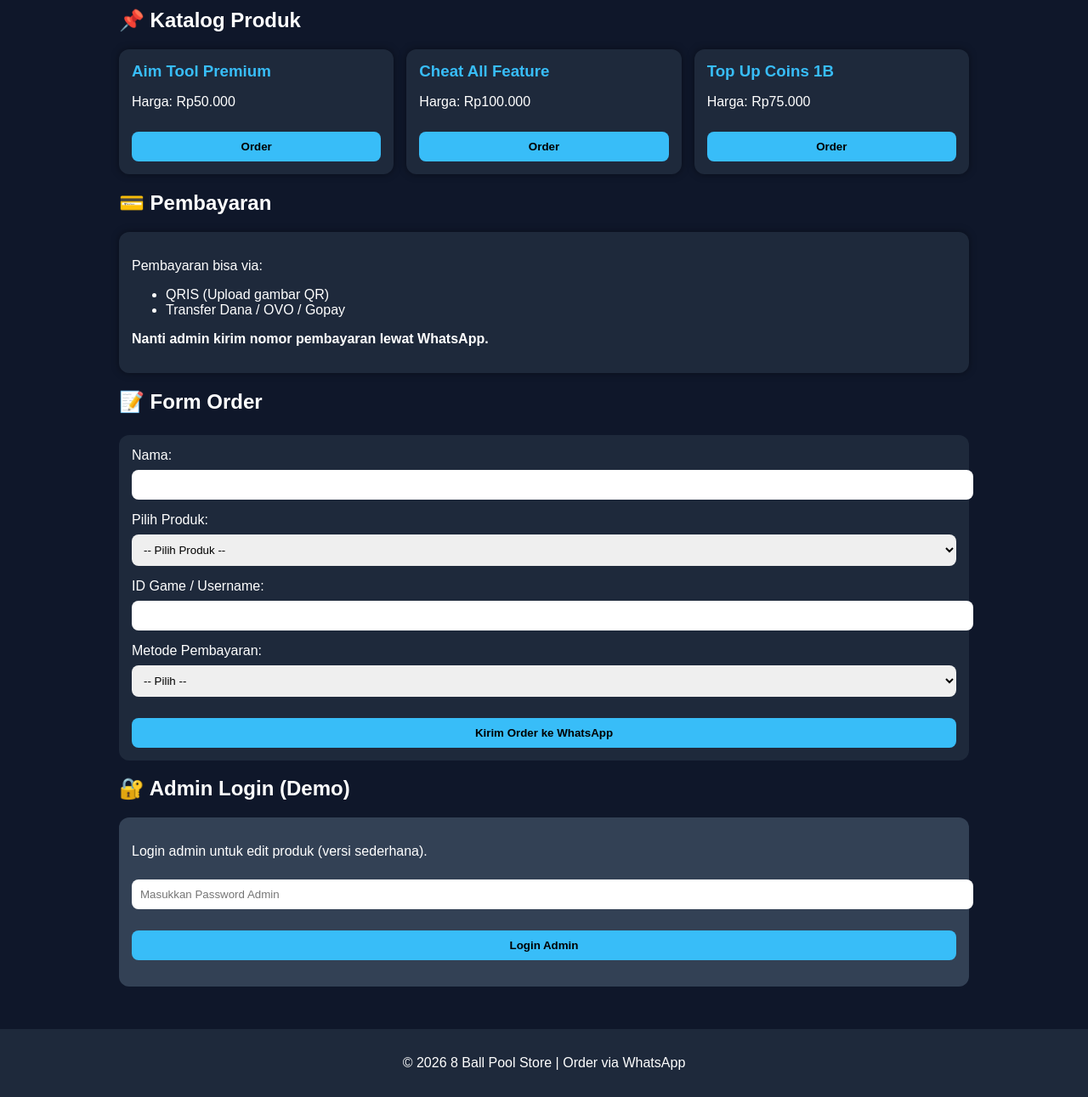
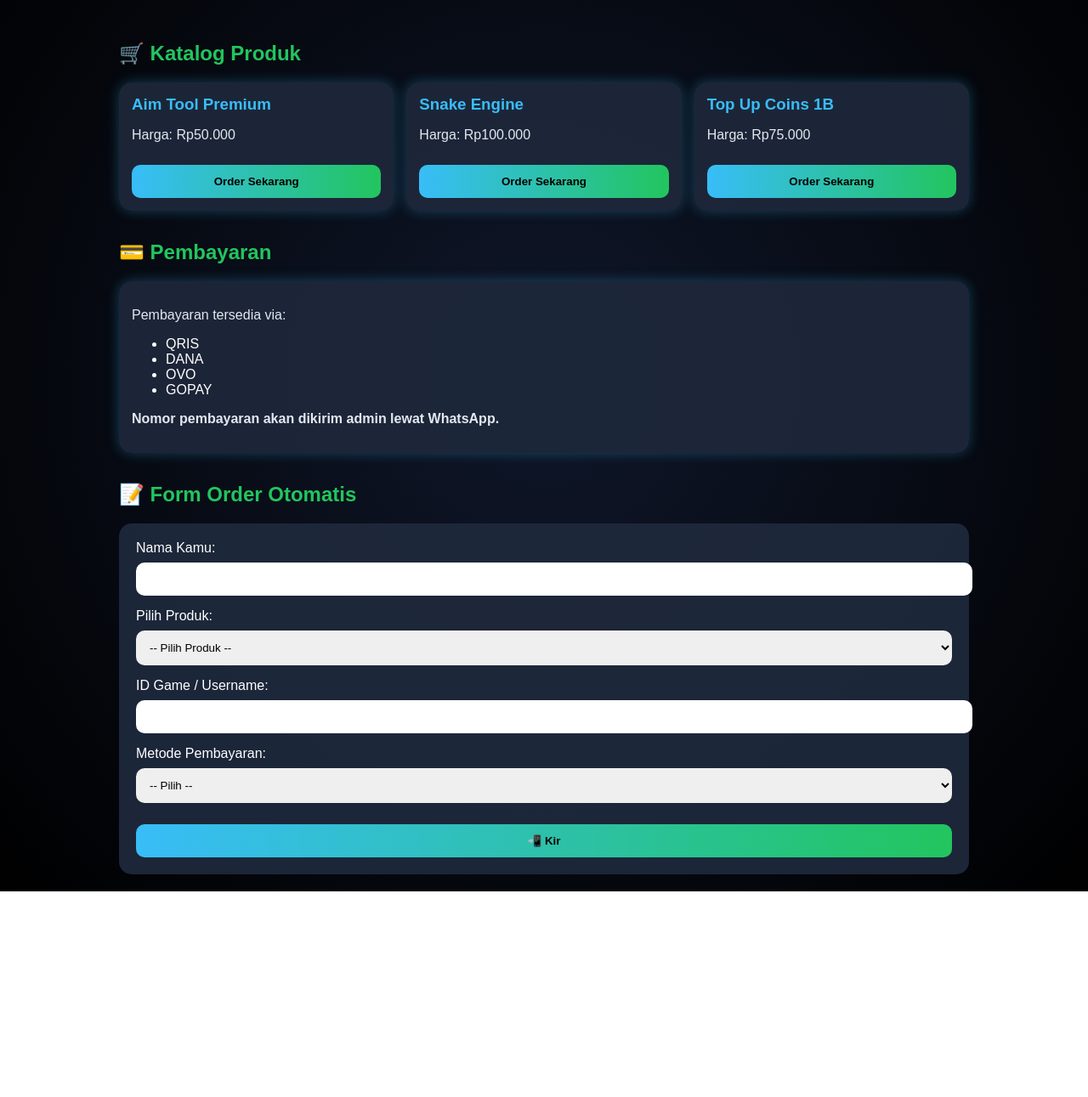
Before and after one commit to firsyahsyah123/FIRSTORE8BALLPOOL, a plain HTML site: page index.html in a window 1280 px wide. Shown: the part 158-1449 px from the top of the page at 85% size. After the commit the page ends 1207 px from the top, so only its background shows below. Drawn offline with Linux system fonts and the light colour scheme.

Commit message:
Add files via upload

```diff
--- a/index.html
+++ b/index.html
@@ -4,129 +4,171 @@
   <meta charset="UTF-8" />
   <meta name="viewport" content="width=device-width, initial-scale=1.0"/>
   <title>8 Ball Pool Store</title>
+
   <style>
     body {
+      margin: 0;
       font-family: Arial, sans-serif;
-      margin: 0;
-      background: #0f172a;
+      background: radial-gradient(circle, #0f172a, #000);
       color: white;
     }
+
     header {
-      padding: 20px;
       text-align: center;
-      background: #1e293b;
+      padding: 30px;
+      background: #111827;
+      border-bottom: 3px solid #38bdf8;
     }
+
     header h1 {
+      font-size: 2.5em;
       margin: 0;
       color: #38bdf8;
     }
+
+    header p {
+      margin-top: 8px;
+      color: #cbd5e1;
+    }
+
     .container {
-      padding: 20px;
       max-width: 1000px;
       margin: auto;
+      padding: 20px;
     }
+
+    h2 {
+      margin-top: 35px;
+      color: #22c55e;
+    }
+
     .products {
       display: grid;
-      grid-template-columns: repeat(auto-fit, minmax(220px, 1fr));
+      grid-template-columns: repeat(auto-fit, minmax(230px, 1fr));
       gap: 15px;
     }
+
     .card {
-      background: #1e293b;
+      background: rgba(30, 41, 59, 0.9);
       padding: 15px;
-      border-radius: 12px;
-      box-shadow: 0 0 10px rgba(0,0,0,0.4);
+      border-radius: 15px;
+      box-shadow: 0 0 15px rgba(56,189,248,0.3);
+      transition: 0.2s;
     }
+
+    .card:hover {
+      transform: scale(1.03);
+    }
+
     .card h3 {
       margin: 0;
       color: #38bdf8;
     }
+
+    .card p {
+      color: #e2e8f0;
+    }
+
     button {
-      padding: 10px;
       width: 100%;
+      padding: 12px;
+      margin-top: 10px;
       border: none;
-      border-radius: 8px;
-      margin-top: 10px;
+      border-radius: 10px;
       cursor: pointer;
-      background: #38bdf8;
       font-weight: bold;
+      background: linear-gradient(90deg, #38bdf8, #22c55e);
+      color: black;
     }
+
     button:hover {
-      background: #0ea5e9;
+      opacity: 0.85;
     }
+
     form {
-      margin-top: 25px;
-      background: #1e293b;
-      padding: 15px;
-      border-radius: 12px;
+      background: rgba(30, 41, 59, 0.95);
+      padding: 20px;
+      border-radius: 15px;
+      margin-top: 15px;
     }
+
     input, select {
       width: 100%;
-      padding: 10px;
+      padding: 12px;
       margin-top: 8px;
       margin-bottom: 15px;
-      border-radius: 8px;
+      border-radius: 10px;
       border: none;
+      outline: none;
     }
+
     footer {
       text-align: center;
       padding: 15px;
-      background: #1e293b;
-      margin-top: 30px;
+      background: #111827;
+      margin-top: 40px;
+      border-top: 2px solid #38bdf8;
     }
-    .login-box {
-      margin-top: 20px;
-      background: #334155;
+
+    .admin-box {
+      background: rgba(51, 65, 85, 0.9);
       padding: 15px;
-      border-radius: 12px;
+      border-radius: 15px;
     }
   </style>
 </head>
+
 <body>
 
 <header>
   <h1>🎱 8 Ball Pool Store</h1>
-  <p>Jual Cheat / Aim Tool / Coin Top Up Aman & Cepat</p>
+  <p>Jual Cheat • Aim Tool • Top Up Coins Aman & Cepat</p>
 </header>
 
 <div class="container">
 
   <!-- Produk -->
-  <h2>📌 Katalog Produk</h2>
-  <div class="products" id="productList">
+  <h2>🛒 Katalog Produk</h2>
+  <div class="products">
+
     <div class="card">
       <h3>Aim Tool Premium</h3>
       <p>Harga: Rp50.000</p>
-      <button onclick="selectProduct('Aim Tool Premium')">Order</button>
+      <button onclick="selectProduct('Aim Tool Premium')">Order Sekarang</button>
     </div>
 
     <div class="card">
-      <h3>Cheat All Feature</h3>
+      <h3>Snake Engine</h3>
       <p>Harga: Rp100.000</p>
-      <button onclick="selectProduct('Cheat All Feature')">Order</button>
+      <button onclick="selectProduct('Cheat All Feature')">Order Sekarang</button>
     </div>
 
     <div class="card">
       <h3>Top Up Coins 1B</h3>
       <p>Harga: Rp75.000</p>
-      <button onclick="selectProduct('Top Up Coins 1B')">Order</button>
+      <button onclick="selectProduct('Top Up Coins 1B')">Order Sekarang</button>
     </div>
+
   </div>
 
   <!-- Pembayaran -->
   <h2>💳 Pembayaran</h2>
   <div class="card">
-    <p>Pembayaran bisa via:</p>
+    <p>Pembayaran tersedia via:</p>
     <ul>
-      <li>QRIS (Upload gambar QR)</li>
-      <li>Transfer Dana / OVO / Gopay</li>
+      <li>QRIS</li>
+      <li>DANA</li>
+      <li>OVO</li>
+      <li>GOPAY</li>
     </ul>
-    <p><b>Nanti admin kirim nomor pembayaran lewat WhatsApp.</b></p>
+    <p><b>Nomor pembayaran akan dikirim admin lewat WhatsApp.</b></p>
   </div>
 
   <!-- Form Order -->
-  <h2>📝 Form Order</h2>
+  <h2>📝 Form Order Otomatis</h2>
+
   <form onsubmit="sendWhatsApp(event)">
-    <label>Nama:</label>
+    <label>Nama Kamu:</label>
     <input type="text" id="name" required>
 
     <label>Pilih Produk:</label>
@@ -149,66 +191,4 @@
       <option>GOPAY</option>
     </select>
 
-    <button type="submit">Kirim Order ke WhatsApp</button>
-  </form>
-
-  <!-- Admin Login -->
-  <h2>🔐 Admin Login (Demo)</h2>
-  <div class="login-box">
-    <p>Login admin untuk edit produk (versi sederhana).</p>
-
-    <input type="password" id="adminPass" placeholder="Masukkan Password Admin">
-    <button onclick="adminLogin()">Login Admin</button>
-
-    <p id="adminStatus"></p>
-  </div>
-
-</div>
-
-<footer>
-  <p>© 2026 8 Ball Pool Store | Order via WhatsApp</p>
-</footer>
-
-<script>
-  let adminPassword = "admin123"; // ganti password
-
-  function selectProduct(productName) {
-    document.getElementById("product").value = productName;
-    window.scrollTo({ top: document.body.scrollHeight, behavior: "smooth" });
-  }
-
-  function sendWhatsApp(event) {
-    event.preventDefault();
-
-    let name = document.getElementById("name").value;
-    let product = document.getElementById("product").value;
-    let gameid = document.getElementById("gameid").value;
-    let payment = document.getElementById("payment").value;
-
-    let phone = "628XXXXXXXXXX"; // ganti nomor WA kamu
-
-    let message =
-      `Halo Admin, saya mau order:%0A` +
-      `Nama: ${name}%0A` +
-      `Produk: ${product}%0A` +
-      `ID Game: ${gameid}%0A` +
-      `Pembayaran: ${payment}%0A`;
-
-    window.open(`https://wa.me/${phone}?text=${message}`, "_blank");
-  }
-
-  function adminLogin() {
-    let pass = document.getElementById("adminPass").value;
-
-    if (pass === adminPassword) {
-      document.getElementById("adminStatus").innerHTML =
-        "✅ Login berhasil! (Next step: Dashboard Admin)";
-    } else {
-      document.getElementById("adminStatus").innerHTML =
-        "❌ Password salah!";
-    }
-  }
-</script>
-
-</body>
-</html>
+    <button type="submit">📲 Kir
```
